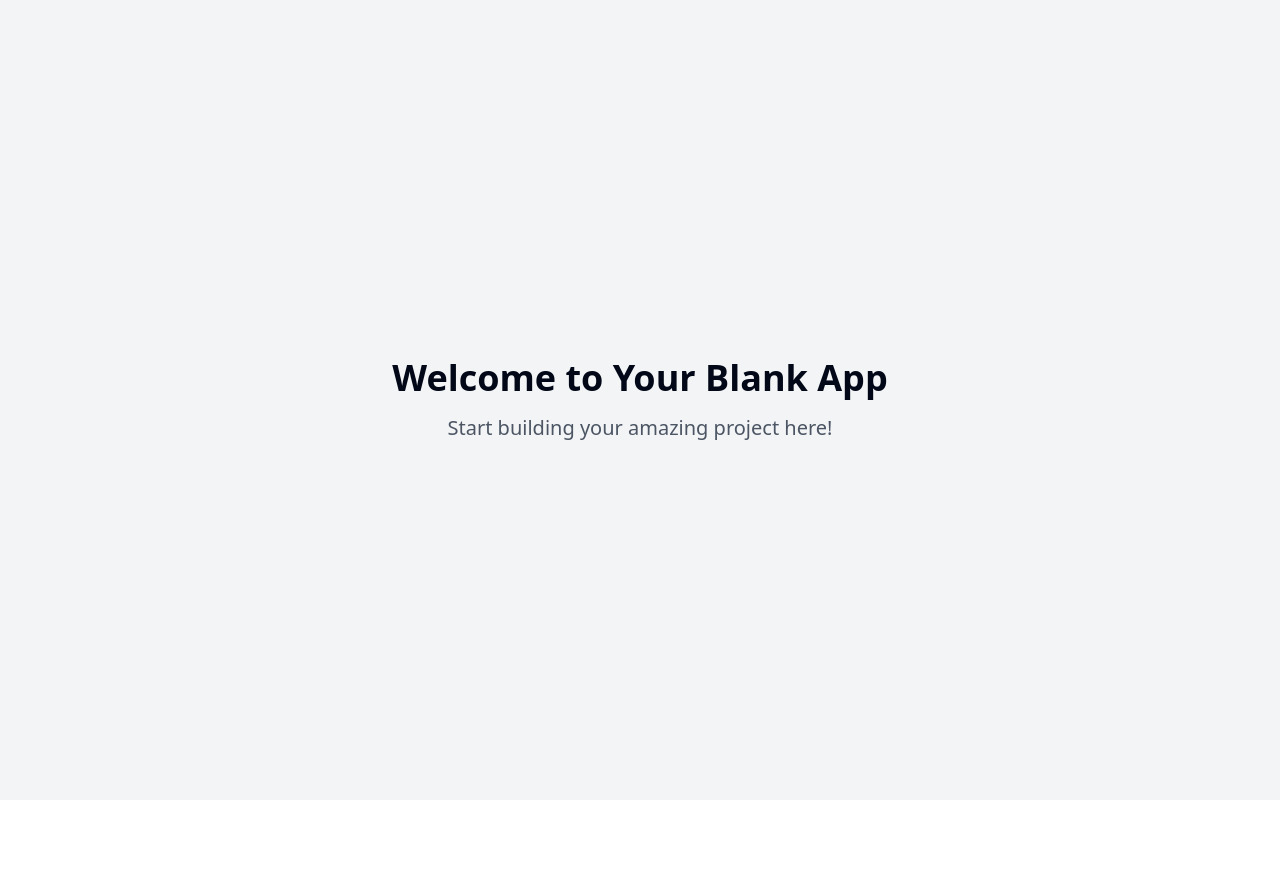
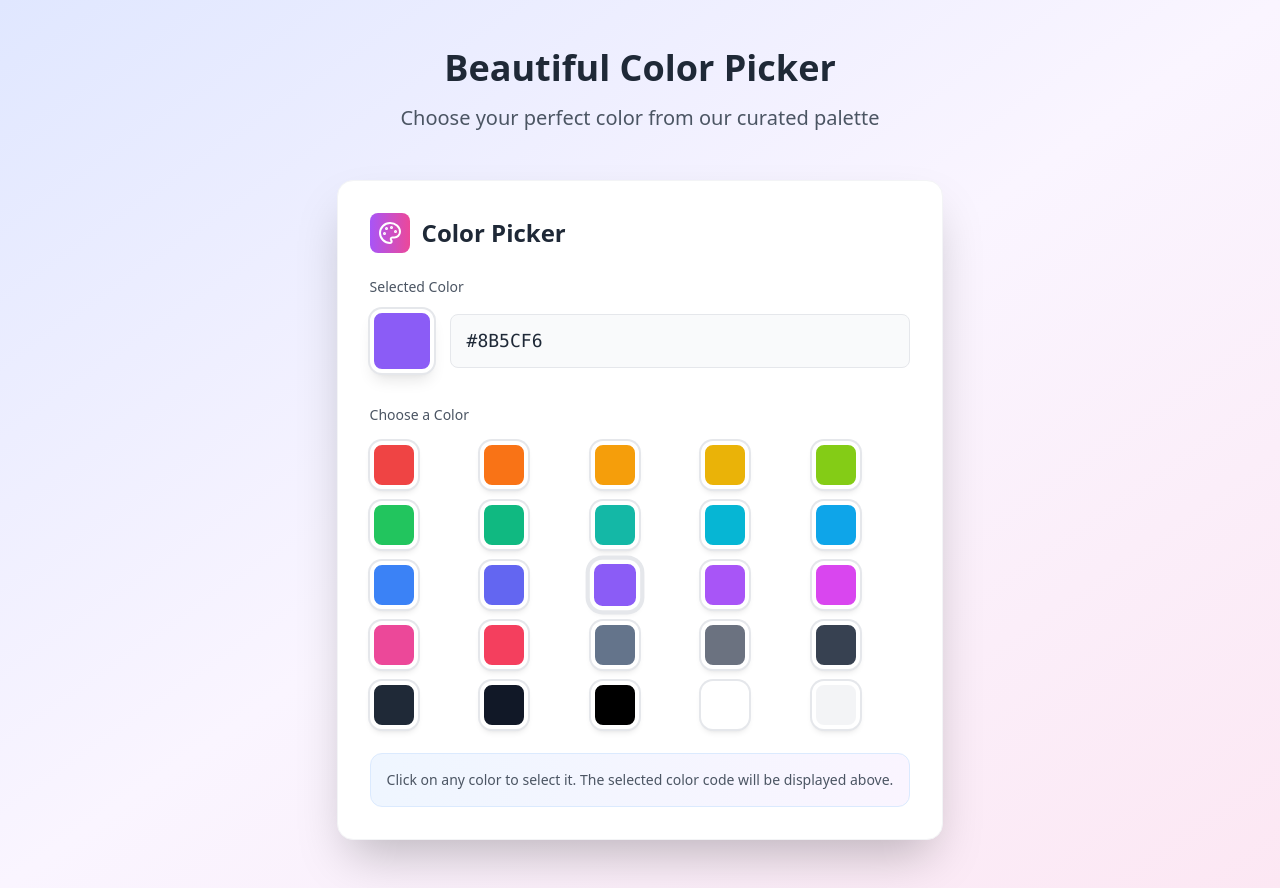
Before and after one commit to dusanwork1999/palette-pixel-painter, a React (Vite) app: page / in a window 1280 px wide. Before the commit the page ends 800 px from the top, so only its background shows below. Built offline with nearby package versions, Linux system fonts and the light colour scheme.

Commit message:
Add ColorPicker component
Create a new ColorPicker component.

```diff
--- /dev/null
+++ b/src/components/ColorPicker.tsx
@@ -0,0 +1,81 @@
+
+import React, { useState } from 'react';
+import { Palette } from 'lucide-react';
+
+interface ColorPickerProps {
+  onColorChange?: (color: string) => void;
+  defaultColor?: string;
+}
+
+const ColorPicker = ({ onColorChange, defaultColor = '#3B82F6' }: ColorPickerProps) => {
+  const [selectedColor, setSelectedColor] = useState(defaultColor);
+
+  const colors = [
+    '#EF4444', '#F97316', '#F59E0B', '#EAB308', '#84CC16',
+    '#22C55E', '#10B981', '#14B8A6', '#06B6D4', '#0EA5E9',
+    '#3B82F6', '#6366F1', '#8B5CF6', '#A855F7', '#D946EF',
+    '#EC4899', '#F43F5E', '#64748B', '#6B7280', '#374151',
+    '#1F2937', '#111827', '#000000', '#FFFFFF', '#F3F4F6'
+  ];
+
+  const handleColorSelect = (color: string) => {
+    setSelectedColor(color);
+    onColorChange?.(color);
+  };
+
+  return (
+    <div className="bg-white rounded-2xl shadow-2xl p-8 border border-gray-100">
+      <div className="flex items-center gap-3 mb-6">
+        <div className="p-2 bg-gradient-to-r from-purple-500 to-pink-500 rounded-lg">
+          <Palette className="w-6 h-6 text-white" />
+        </div>
+        <h2 className="text-2xl font-bold text-gray-800">Color Picker</h2>
+      </div>
+
+      {/* Selected Color Preview */}
+      <div className="mb-8">
+        <p className="text-sm font-medium text-gray-600 mb-3">Selected Color</p>
+        <div className="flex items-center gap-4">
+          <div
+            className="w-16 h-16 rounded-xl shadow-lg border-4 border-white ring-2 ring-gray-200 transition-all duration-300 hover:scale-105"
+            style={{ backgroundColor: selectedColor }}
+          />
+          <div className="flex-1">
+            <div className="bg-gray-50 rounded-lg px-4 py-3 border border-gray-200">
+              <p className="text-lg font-mono font-medium text-gray-800">{selectedColor}</p>
+            </div>
+          </div>
+        </div>
+      </div>
+
+      {/* Color Palette */}
+      <div>
+        <p className="text-sm font-medium text-gray-600 mb-4">Choose a Color</p>
+        <div className="grid grid-cols-5 gap-3">
+          {colors.map((color) => (
+            <button
+              key={color}
+              onClick={() => handleColorSelect(color)}
+              className={`
+                w-12 h-12 rounded-xl shadow-md transition-all duration-200 hover:scale-110 hover:shadow-lg
+                border-4 border-white ring-2 ring-gray-200 hover:ring-gray-300
+                ${selectedColor === color ? 'ring-4 ring-blue-500 scale-105' : ''}
+              `}
+              style={{ backgroundColor: color }}
+              aria-label={`Select color ${color}`}
+            />
+          ))}
+        </div>
+      </div>
+
+      {/* Additional Info */}
+      <div className="mt-6 p-4 bg-gradient-to-r from-blue-50 to-purple-50 rounded-xl border border-blue-100">
+        <p className="text-sm text-gray-600">
+          Click on any color to select it. The selected color code will be displayed above.
+        </p>
+      </div>
+    </div>
+  );
+};
+
+export default ColorPicker;
--- a/src/pages/Index.tsx
+++ b/src/pages/Index.tsx
@@ -1,11 +1,29 @@
-// Update this page (the content is just a fallback if you fail to update the page)
+
+import ColorPicker from '../components/ColorPicker';
 
 const Index = () => {
+  const handleColorChange = (color: string) => {
+    console.log('Selected color:', color);
+  };
+
   return (
-    <div className="min-h-screen flex items-center justify-center bg-gray-100">
-      <div className="text-center">
-        <h1 className="text-4xl font-bold mb-4">Welcome to Your Blank App</h1>
-        <p className="text-xl text-gray-600">Start building your amazing project here!</p>
+    <div className="min-h-screen bg-gradient-to-br from-indigo-100 via-purple-50 to-pink-100 py-12 px-4">
+      <div className="max-w-2xl mx-auto">
+        <div className="text-center mb-12">
+          <h1 className="text-4xl font-bold text-gray-800 mb-4">
+            Beautiful Color Picker
+          </h1>
+          <p className="text-xl text-gray-600">
+            Choose your perfect color from our curated palette
+          </p>
+        </div>
+
+        <div className="flex justify-center">
+          <ColorPicker
+            onColorChange={handleColorChange}
+            defaultColor="#8B5CF6"
+          />
+        </div>
       </div>
     </div>
   );
```
